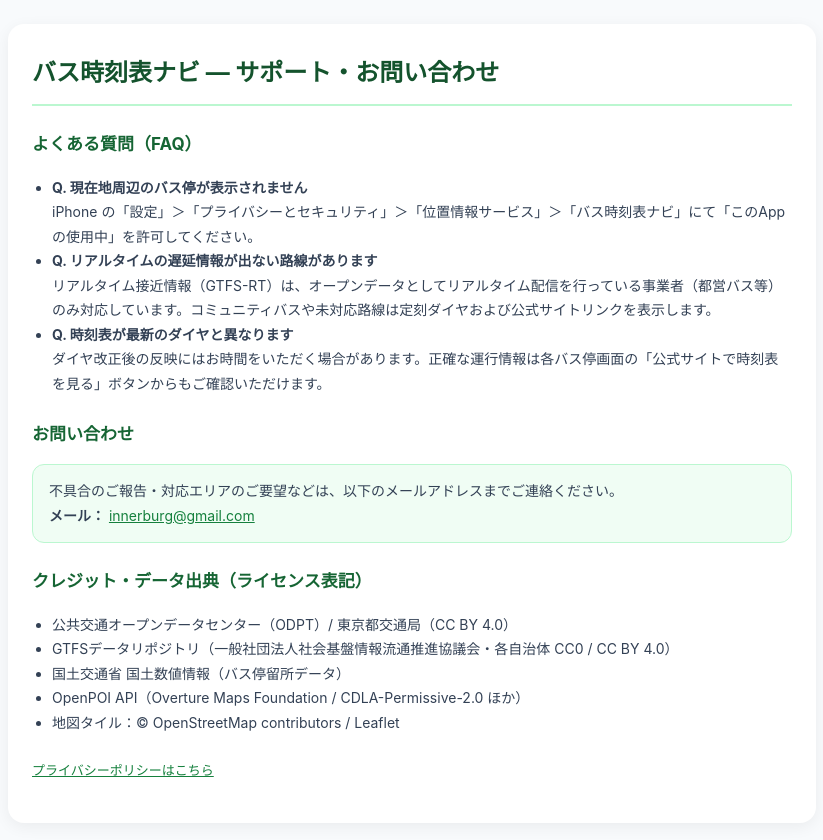
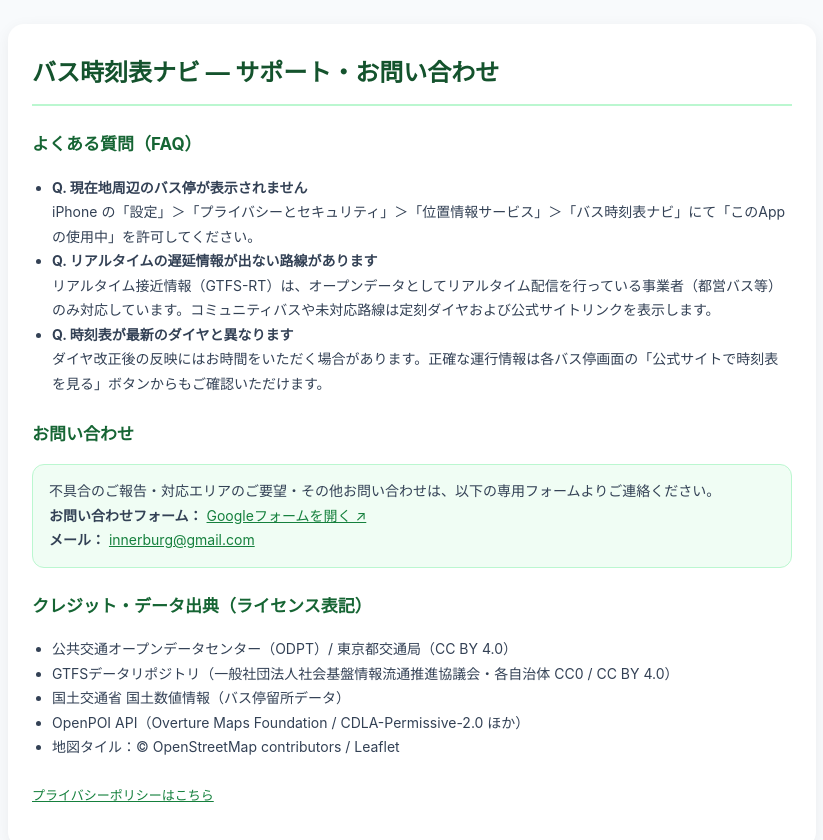
Before and after one commit to innerburg-works/bus-timetable-navi-site, a plain HTML site: page support.html in a window 1280 px wide. Shown: the whole page, without its empty margins (228-1051 px from the left). Drawn offline with Linux system fonts and the light colour scheme.

Commit message:
Add Google Form link to support page

```diff
--- a/support.html
+++ b/support.html
@@ -28,7 +28,8 @@
 
     <h2>お問い合わせ</h2>
     <div class="box">
-      <p style="margin:0;">不具合のご報告・対応エリアのご要望などは、以下のメールアドレスまでご連絡ください。<br>
+      <p style="margin:0;">不具合のご報告・対応エリアのご要望・その他お問い合わせは、以下の専用フォームよりご連絡ください。<br>
+      <strong>お問い合わせフォーム：</strong> <a href="https://docs.google.com/forms/d/e/1FAIpQLSeTD8Cy7h3X91kCLwIJu3ZONezz45fM_vazc-bEkM77CActJA/viewform" target="_blank" rel="noopener">Googleフォームを開く ↗</a><br>
       <strong>メール：</strong> <a href="mailto:innerburg@gmail.com">innerburg@gmail.com</a></p>
     </div>
 
```
